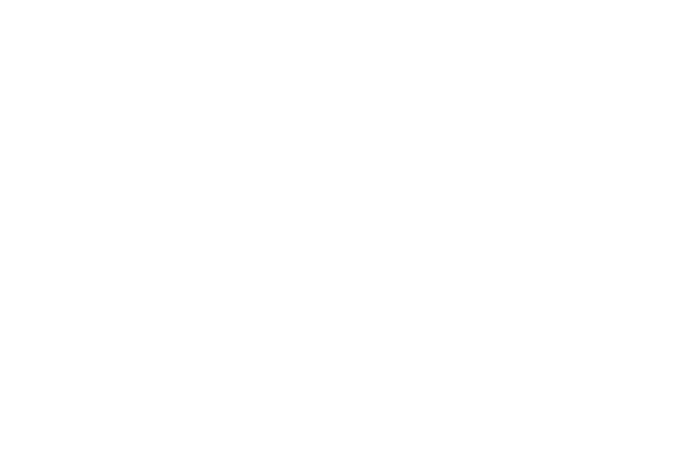
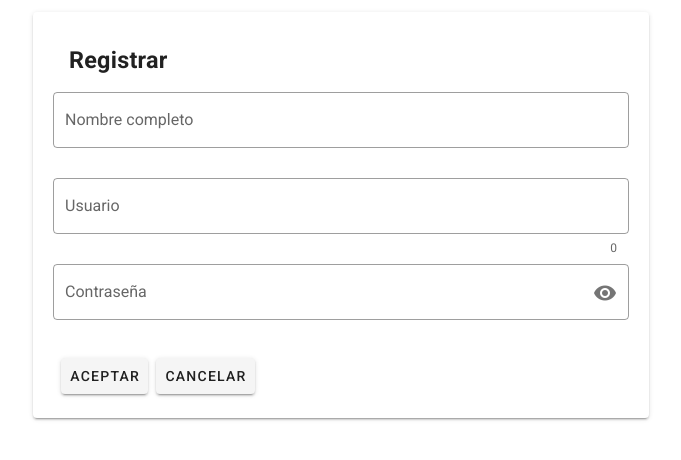
Before and after one commit to AngelJGR/curriculum, a Vue app in the folder client/: page /auth/register in a window 1280 px wide. Shown: the top 460 px of the page, without its empty margins (299-980 px from the left). Built offline with nearby package versions, Linux system fonts and the light colour scheme.

Commit message:
(client): Actualiza denominaciones de carpetas y actualiza rutas

```diff
--- a/client/src/router/index.ts
+++ b/client/src/router/index.ts
@@ -1,7 +1,7 @@
 import Vue from 'vue'
 import VueRouter, { RouteConfig } from 'vue-router'
-import Login from '../views/options/login.vue'
-import Register from '../views/options/register.vue'
+import Login from '../views/auth/login.vue'
+import Register from '../views/auth/register.vue'
 import AppLayout from '../views/app-layout.vue'
 import Formacion from '../views/formacion.vue'
 import Experiencia from '../views/experiencia.vue'
@@ -26,7 +26,7 @@ const routes: Array<RouteConfig> = [
         component: Login
       },
       {
-        path: '/register',
+        path: 'register',
         name: 'Register',
         component: Register
       }
--- a/client/src/views/options/login.vue
+++ b/client/src/views/auth/login.vue
@@ -30,7 +30,7 @@
               ></v-text-field>
               <v-card-actions>
                 <v-btn type="submit">Aceptar</v-btn>
-                <v-btn to="/register">Registrar</v-btn>
+                <v-btn to="/auth/register">Registrar</v-btn>
               </v-card-actions>
             </v-card>
           </v-form>
--- a/client/src/views/options/register.vue
+++ b/client/src/views/auth/register.vue
@@ -1,11 +1,6 @@
 <template>
   <v-app>
     <v-container fluid>
-      <v-row>
-        <v-col cols="4">
-          <v-btn to="/login">Login</v-btn>
-        </v-col>
-      </v-row>
       <v-row justify="center">
         <v-col cols="12" md="6">
           <v-form lazy-validation ref="form" @submit.prevent="submit">
@@ -50,7 +45,7 @@
               ></v-text-field>
               <v-card-actions>
                 <v-btn type="submit">Aceptar</v-btn>
-                <v-btn to="/login">Cancelar</v-btn>
+                <v-btn to="/auth/login">Cancelar</v-btn>
               </v-card-actions>
             </v-card>
           </v-form>
--- a/client/src/views/formacion.vue
+++ b/client/src/views/formacion.vue
@@ -3,3 +3,15 @@
     <h1>Formación</h1>
   </v-container>
 </template>
+<script>
+export default {
+  data() {
+    return {
+
+    }
+  },
+  methods: {
+
+  }
+}
+</script>
```
